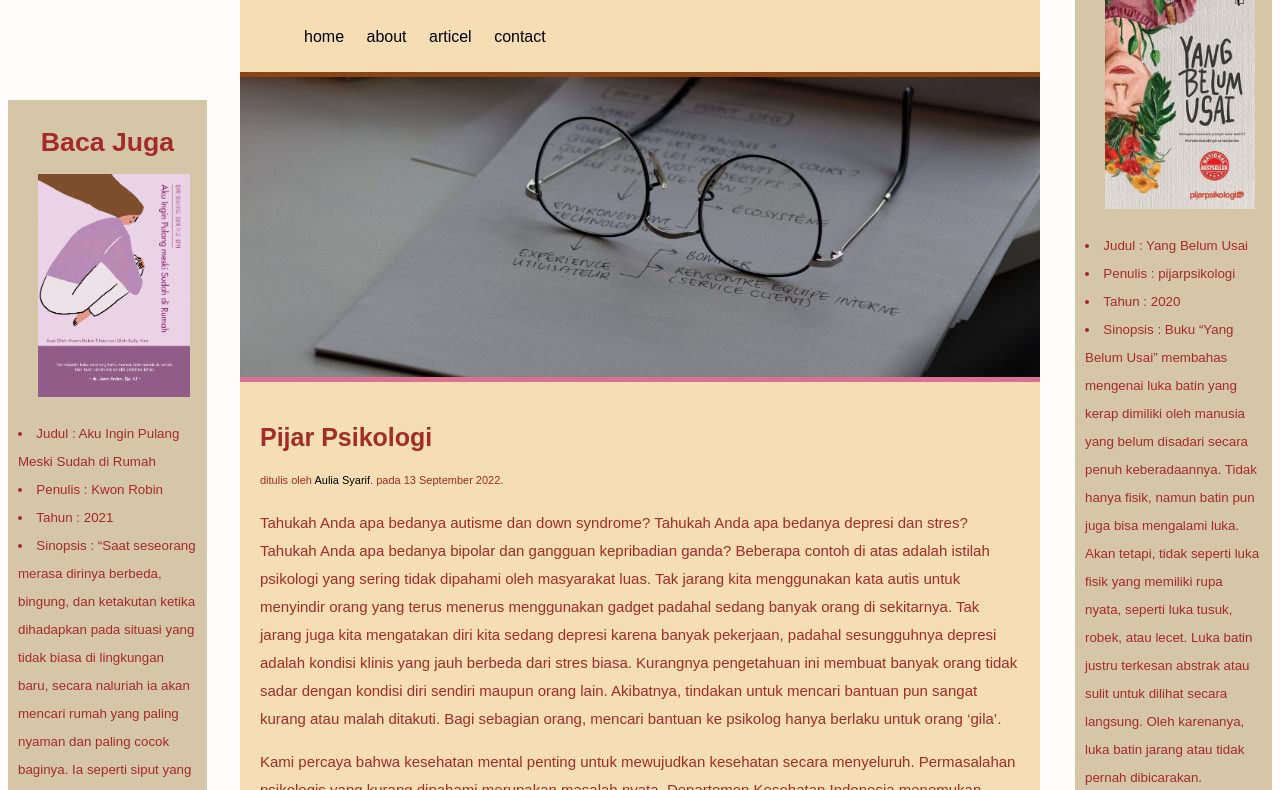
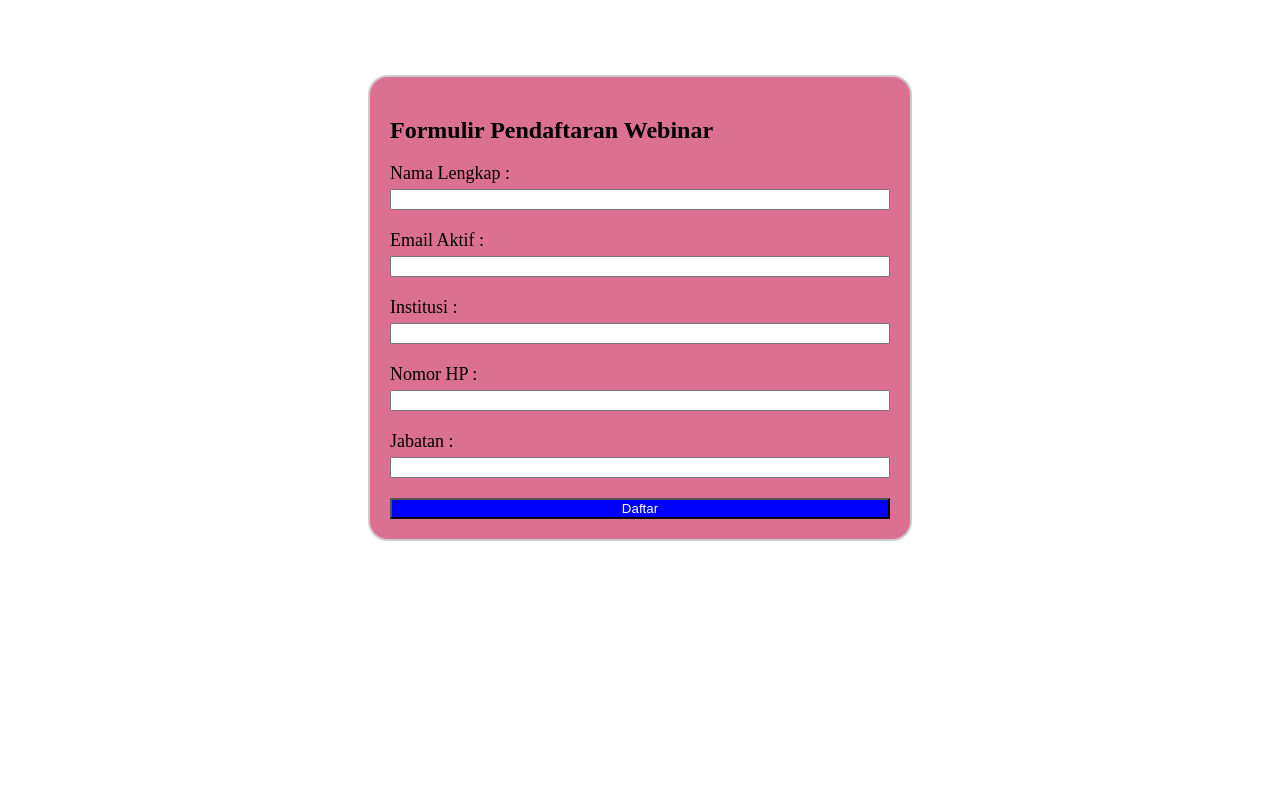
Before and after one commit to auliasyarif/aulia.github.io, a plain HTML site: page index.html in a window 1280 px wide. Shown: the part 100-890 px from the top of the page. After the commit the page ends 816 px from the top, so only its background shows below. Drawn offline with Linux system fonts and the light colour scheme.

Commit message:
Add files via upload

```diff
--- a/index.html
+++ b/index.html
@@ -4,79 +4,107 @@
     <meta charset="UTF-8" />
     <meta http-equiv="X-UA-Compatible" content="IE=edge" />
     <meta name="viewport" content="width=device-width, initial-scale=1.0" />
-    <title>Layouting</title>
-    <link rel="stylesheet" href="style.css" />
+    <title>validation</title>
   </head>
+  <link rel="stylesheet" href="style.css" />
   <body>
-    <div class="container">
-      <div class="header">
-        <h1 class="judul">Artikel</h1>
-        <ul>
-          <li><a href="">home</a></li>
-          <li><a href="">about</a></li>
-          <li><a href="">articel</a></li>
-          <li><a href="">contact</a></li>
-        </ul>
-      </div>
 
-      <div class="aulia"></div>
-      <div class="content">
-        <h2>Pijar Psikologi</h2>
-        <p class="penulis">ditulis oleh <a href="">Aulia Syarif</a>. pada 13 September 2022.</p>
+    <div class="form">
+      <form method="post" name="formValidasi" onsubmit="return validasi()">
+        <h2>Formulir Pendaftaran Webinar</h2>
+        <div class="item" >
+          Nama Lengkap :
+          <input type="text" name="nama" id="nama" />
+          <small style="color: red" id="alertNama"></small>
+        </div>
 
-        <p>
-          Tahukah Anda apa bedanya autisme dan down syndrome? Tahukah Anda apa bedanya depresi dan stres? Tahukah Anda apa bedanya bipolar dan gangguan kepribadian ganda? Beberapa contoh di atas adalah istilah psikologi yang sering tidak
-          dipahami oleh masyarakat luas. Tak jarang kita menggunakan kata autis untuk menyindir orang yang terus menerus menggunakan gadget padahal sedang banyak orang di sekitarnya. Tak jarang juga kita mengatakan diri kita sedang depresi
-          karena banyak pekerjaan, padahal sesungguhnya depresi adalah kondisi klinis yang jauh berbeda dari stres biasa. Kurangnya pengetahuan ini membuat banyak orang tidak sadar dengan kondisi diri sendiri maupun orang lain. Akibatnya,
-          tindakan untuk mencari bantuan pun sangat kurang atau malah ditakuti. Bagi sebagian orang, mencari bantuan ke psikolog hanya berlaku untuk orang ‘gila’.
-        </p>
+        <div class="item">
+          Email Aktif :
+          <input type="text" name="email" id="email" />
+          <small style="color: red" id="alertEmail"></small>
+        </div>
 
-        <p>
-          Kami percaya bahwa kesehatan mental penting untuk mewujudkan kesehatan secara menyeluruh. Permasalahan psikologis yang kurang dipahami merupakan masalah nyata. Departemen Kesehatan Indonesia menemukan bahwa setidaknya 69% pasien
-          yang datang ke puskesmas mengeluhkan sakit fisik (sakit kepala, mual, sakit leher) yang ternyata disebabkan oleh gangguan psikologis ringan (depresi ringan, kecemasan). Padahal, menurut WHO, sehat adalah kondisi utuh dari
-          kesehatan fisik, mental, dan kesejahteraan sosial. Sayangnya, kesadaran masyarakat mengenai pentingnya kesehatan mental masih kurang. Upaya edukasi serta pemberian layanan terhambat oleh jumlah tenaga kesehatan mental yang masih
-          minim di Indonesia. Saat ini hanya ada sekitar 1000 psikolog klinis di Indonesia yang terpusat di kota-kota besar saja. Pijar Psikologi hadir sebagai sarana edukasi mengenai isu-isu kesehatan mental dan psikologi yang mudah
-          diakses. Tujuan kami sederhana. Dengan adanya pengetahuan, maka orang akan dengan mudah menyadari. Dengan timbulnya kesadaran, maka stigma negatif mengenai permasalahan psikologis dapat dikurangi. Harapan kami, mencari bantuan
-          psikologis bukan lagi hal yang perlu ditakuti. Setiap orang berhak untuk sehat, dan setiap orang berhak untuk bahagia. Karena sehat tidak hanya fisik, tetapi juga secara mental.
-        </p>
-      </div>
+        <div class="item">
+          Institusi :
+          <input type="text" name="institusi" id="institusi" />
+          <small style="color: red" id="alertInstitusi"></small>
+        </div>
 
+        <div class="item">
+          Nomor HP :
+          <input type="text" name="nomor" id="nomor" />
+          <small style="color: red" id="alertNomor"></small>
+        </div>
 
-      </div>
+        <div class="item">
+          Jabatan :
+          <input type="text" id="jabatan" name="jabatan" />
+          <small style="color: red" id="alertJabatan"></small>
+        </div>
+
+        <div>
+          <button type="submit">Daftar</button>
+        </div>
+      </form>
     </div>
 
-    <div class="iklan">
-      <h1 style="text-align: center">Baca Juga</h1>
-      <img src="img/buku.jpg" alt="" style="margin-left: 20px" width="85%"/>
-      <p>
-        <li>Judul    : Yang Belum Usai</li>
-        <li>Penulis  : pijarpsikologi</li>
-        <li>Tahun    : 2020</li>
-        <li>Sinopsis : Buku “Yang Belum Usai” membahas mengenai luka batin yang kerap dimiliki oleh manusia yang belum disadari secara penuh keberadaannya.
-          Tidak hanya fisik, namun batin pun juga bisa mengalami luka. Akan tetapi, tidak seperti luka fisik yang memiliki rupa nyata, seperti luka tusuk, robek, atau lecet.
-          Luka batin justru terkesan abstrak atau sulit untuk dilihat secara langsung.
-          Oleh karenanya, luka batin jarang atau tidak pernah dibicarakan. Menyembuhkan luka batin memerlukan komitmen di mana kita harus menyediakan waktu, energi, dan biaya untuk sembuh dari luka psikis yang ditumpuk entah sejak kapan. Luka ini serupa dengan luka fisik yang perlu dibersihkan, ditutup, dirawat, dan disembuhkan agar semakin parah. Oleh karenanya, buku ini hadir untuk mengedukasi dan membumikan bahasan mengenai luka batin yang dikemas dalam empat bagian.</li>
-      </p>
-    </div>
+    <script>
+      function validasi() {
+        // tangkap value input
+        var nama = document.getElementById("nama").value;
+        var email = document.getElementById("email").value;
+        var institusi = document.getElementById("institusi").value;
+        var nomor = document.getElementById("nomor").value;
+        var jabatan = document.getElementById("jabatan").value;
 
-    <div class="iklan2">
-      <h1 style="text-align: center">Baca Juga</h1>
-      <img src="img/buku2.jpg" alt="" style="margin-left: 20px" width="85%"/>
-      <p>
-        <li>Judul    : Aku Ingin Pulang Meski Sudah di Rumah</li>
-        <li>Penulis  : Kwon Robin</li>
-        <li>Tahun    : 2021</li>
-        <li>Sinopsis : “Saat seseorang merasa dirinya berbeda, bingung, dan ketakutan ketika dihadapkan pada situasi yang tidak biasa di lingkungan baru, secara naluriah ia akan mencari rumah yang paling nyaman dan paling cocok baginya. Ia seperti siput yang hidup dengan rumah dipunggungnya untuk mempertahankan diri.”
+        console.log(nama);
+        console.log(email);
+        console.log(institusi);
+        console.log(nomor);
+        console.log(jabatan);
 
-          Aku Ingin Pulang Mesti Sudah di Rumah merupakan sebuah esai pengembangan diri yang ditulis berdasarkan pengalaman pribadi Kwon Rabin. Dalam buku ini, Kwon Rabin menyediakan rumah nyaman bagi pembaca untuk saling berbagi kesulitan yang dialami ketika beranjak dewasa.
-          Esai yang ditulis oleh Kwon Robin, dan Ilustrasi oleh Sally Kim ini judul dalam bahasa Inggris-nya Yearning for Home While at Home, dan merupakan buku yang dibaca oleh salah satu anggota BTS.</li>
-      </p>
-    </div>
+        // // jika value kosong pesan ditampilkan
 
-    <div class="footer">
-      <center>
-        <font><b>&copy; 2022 | 95221020 - Aulia Syarif</b></font>
-      </center>
-    </div>
+        if (nama == "") {
+          document.getElementById("alertNama").innerHTML = "*wajib diisi*";
+          // jika value tidak kosong
+        } else {
+          document.getElementById("alertNama").innerHTML = "";
+        }
+
+        if (email == "") {
+          document.getElementById("alertEmail").innerHTML = "*wajib diisi*";
+          // jika value tidak kosong
+        } else {
+          document.getElementById("alertEmail").innerHTML = "";
+        }
+
+        if (institusi == "") {
+          document.getElementById("alertInstitusi").innerHTML = "*wajib diisi*";
+          // jika value tidak kosong
+        } else {
+          document.getElementById("alertInstitusi").innerHTML = "";
+        }
+
+        if (nomor == "") {
+          document.getElementById("alertNomor").innerHTML = "*wajib diisi*";
+          // jika value tidak kosong
+        } else {
+          document.getElementById("alertNomor").innerHTML = "";
+        }
+
+        if (jabatan == "") {
+          document.getElementById("alertJabatan").innerHTML = "*wajib diisi*";
+          // jika value tidak kosong
+        } else {
+          document.getElementById("alertJabatan").innerHTML = "";
+        }
+
+        // jika ada var yang bervalue kosong maka return false
+        if (nama == "" || email == "" || institusi == "" || nomor == "" || jabatan == "") {
+          return false;
+        }
+      }
+    </script>
   </body>
 </html>
--- a/style.css
+++ b/style.css
@@ -1,102 +1,32 @@
-body {
-  font: 16px/28px arial, sans-serif;
-  background-color: rgb(255, 252, 252);
-  color: brown;
+form {
+  border: solid 2px #ccc;
+  padding: 20px;
+  width: 500px;
+  background-color: palevioletred;
+  border-radius: 20px;
 }
 
-.container {
-  width: 800px;
-  margin: auto;
-  background-color: wheat;
+.item {
+  margin-bottom: 20px;
+  font-size: large;
 }
 
-.header {
-  padding: 20px;
-  padding-bottom: 5px;
+input {
+  display: block;
+  width: 100%;
+  box-sizing: border-box;
+  margin-top: 5px;
 }
 
-.header .judul {
-  font-size: 35px;
-  font-weight: bold;
+.form {
+  justify-content: center;
+  display: flex;
+  align-items: center;
+  height: 100vh;
 }
 
-.header ul li {
-  display: inline-block;
-  margin-top: 20px;
-  margin-right: 10px;
-}
-
-.header a {
-  text-decoration: none;
-  color: black;
-  padding: 4px;
-}
-
-.header a:hover {
-  background-color: lightslategray;
+button {
+  width: 100%;
+  background-color: blue;
   color: white;
 }
-
-.aulia {
-  height: 300px;
-  background-image: url(img/aulia.jpg.jpg);
-  background-size: cover;
-  background-position: 0 -150px;
-  border-bottom: 5px solid palevioletred;
-  border-top: 5px solid saddlebrown;
-}
-
-.content {
-  padding: 20px;
-}
-
-.content h2 {
-  font-size: 25px;
-  font-weight: bold;
-}
-
-.content .penulis {
-  font-size: 11px;
-  margin-top: -5px;
-}
-
-.content .penulis a {
-  color: black;
-  text-decoration: none;
-}
-
-.content p {
-  font-size: 15px;
-}
-
-.footer {
-  background-color: rgb(214, 198, 168);
-  padding: 5x;
-  margin-top: 80px;
-  padding: 20px;
-  font-size: larger;
-  color: black;
-}
-
-.footer .copy {
-  color: black;
-  text-align: center;
-  font-size: 12px;
-}
-
-.iklan {
-  background-color: rgb(214, 198, 168);
-  color: brown;
-  margin-left: 1067px;
-  margin-top: -1239px;
-  padding: 10px;
-  font-size: smaller;
-}
-
-.iklan2 {
-  background-color: rgb(214, 198, 168);
-  margin-right: 1065px;
-  margin-top: -1191px;
-  padding: 10px;
-  font-size: smaller;
-}
```
